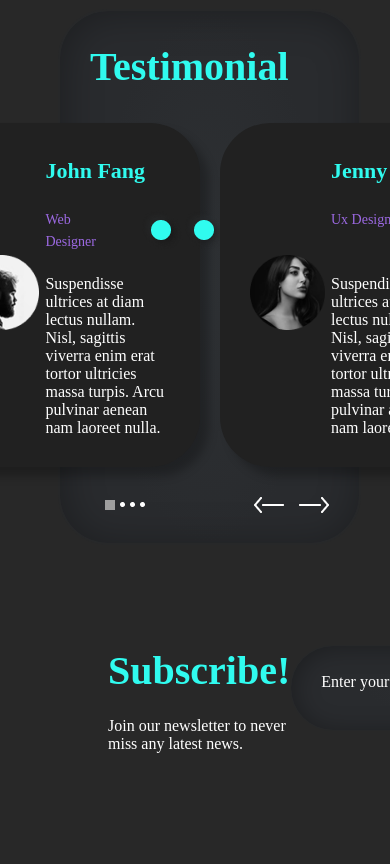
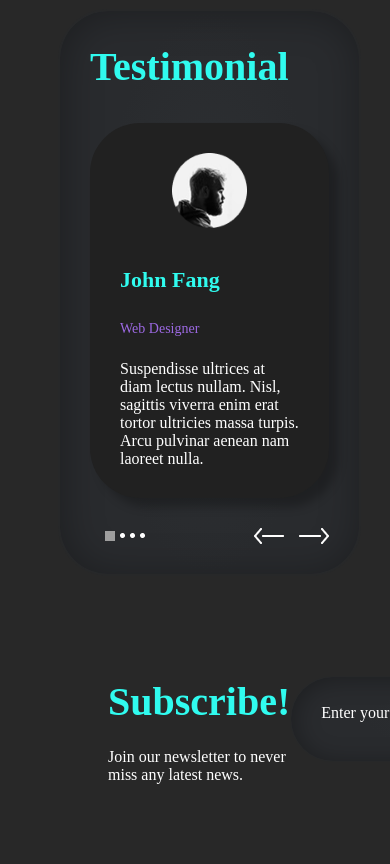
Before and after one commit to taphead/insignia-frontend, a React (Vite) app: page / in a window 390 px wide. Shown: the part 4560-5424 px from the top of the page. Built offline with nearby package versions, Linux system fonts and the light colour scheme; grey boxes are pictures that could not be loaded.

Commit message:
added more responsive css

```diff
--- a/src/components/TestimonialSection/TestimonialCard.css
+++ b/src/components/TestimonialSection/TestimonialCard.css
@@ -63,3 +63,17 @@
   align-items: flex-start;
   width: 30px;
 }
+
+@media screen and (max-width: 768px) {
+  .testimonialcard {
+    flex-direction: column;
+  }
+
+  .testimonialcardleft {
+    width: auto;
+  }
+
+  .testimonialcardrating {
+    display: none;
+  }
+}
--- a/src/components/TestimonialSection/TestimonialSection.css
+++ b/src/components/TestimonialSection/TestimonialSection.css
@@ -54,3 +54,9 @@
   align-items: center;
   gap: 15px;
 }
+
+@media screen and (max-width: 768px) {
+  .test2 {
+    display: none;
+  }
+}
--- a/src/components/TestimonialSection/TestimonialSection.jsx
+++ b/src/components/TestimonialSection/TestimonialSection.jsx
@@ -12,6 +12,7 @@ export default function TestimonialSection() {
       <div className="testimonialboldtext">Testimonial</div>
       <div className="testimonialcardcontainer">
         <TestimonialCard
+          id="testimonial--1"
           avatar={avatar1}
           name="John Fang"
           occupation="Web Designer"
@@ -19,7 +20,9 @@ export default function TestimonialSection() {
           text="Suspendisse ultrices at diam lectus nullam.
 Nisl, sagittis viverra enim erat tortor ultricies massa turpis. Arcu pulvinar aenean nam laoreet nulla."
         />
+        <div className="test2">
           <TestimonialCard
+            id="testimonial--2"
             avatar={avatar2}
             name="Jenny Doe"
             occupation="Ux Designer"
@@ -27,6 +30,7 @@ Nisl, sagittis viverra enim erat tortor ultricies massa turpis. Arcu pulvinar ae
             text="Suspendisse ultrices at diam lectus nullam.
 Nisl, sagittis viverra enim erat tortor ultricies massa turpis. Arcu pulvinar aenean nam laoreet nulla."
           />
+        </div>
       </div>
       <div className="testimonialfooter">
         <div className="testimonialcircles">
```
Lines whose indentation alone changed are shown as unchanged.
